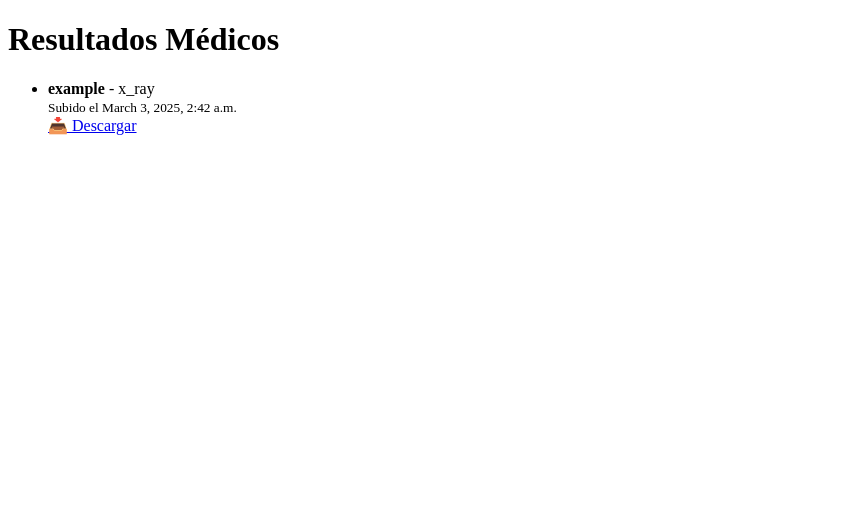
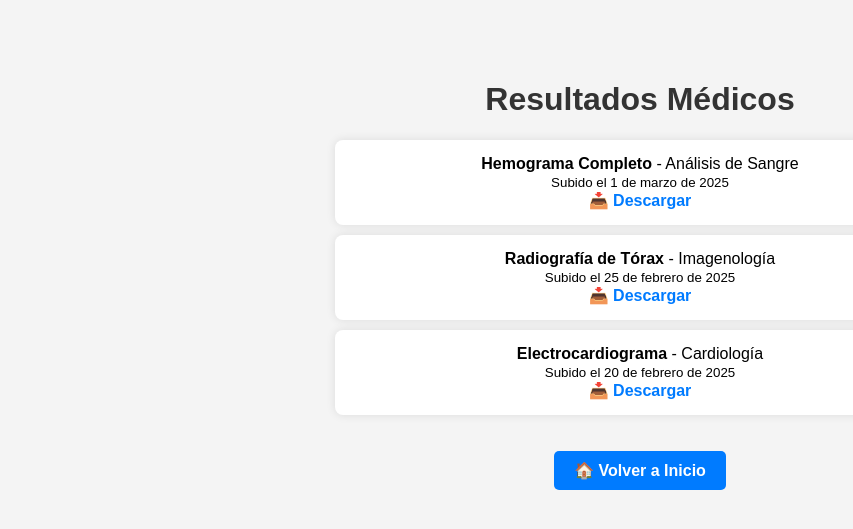
Before and after one commit to vcastrop/vitalIA, a Django app: page /results/ in a window 1280 px wide. Shown: the top 529 px of the page, without its empty margins (0-853 px from the left). Run offline with Django 5.2, Linux system fonts and the light colour scheme; data comes from the database, SQL or seed files in the repository; both versions use the stored data as it was after the commit.

Commit message:
Resultados Medicos pag

```diff
--- a/test_results_web/results/templates/results/result_list.html
+++ b/test_results_web/results/templates/results/result_list.html
@@ -2,20 +2,79 @@
 <html lang="es">
 <head>
     <meta charset="UTF-8">
+    <meta name="viewport" content="width=device-width, initial-scale=1.0">
     <title>Resultados Médicos - VitalIA</title>
+    <style>
+        body {
+            font-family: Arial, sans-serif;
+            margin: 40px;
+            padding: 20px;
+            background-color: #f4f4f4;
+            text-align: center;
+        }
+        h1 {
+            color: #333;
+        }
+        ul {
+            list-style: none;
+            padding: 0;
+        }
+        li {
+            background: white;
+            padding: 15px;
+            margin: 10px auto;
+            width: 50%;
+            border-radius: 8px;
+            box-shadow: 0px 0px 10px rgba(0, 0, 0, 0.1);
+        }
+        a {
+            text-decoration: none;
+            color: #007BFF;
+            font-weight: bold;
+        }
+        a:hover {
+            text-decoration: underline;
+        }
+        .btn-home {
+            display: inline-block;
+            margin-top: 20px;
+            padding: 10px 20px;
+            background-color: #007BFF;
+            color: white;
+            text-decoration: none;
+            border-radius: 5px;
+        }
+        .btn-home:hover {
+            background-color: #0056b3;
+        }
+    </style>
 </head>
 <body>
     <h1>Resultados Médicos</h1>
     <ul>
-        {% for result in results %}
-            <li>
-                <strong>{{ result.name }}</strong> - {{ result.result_type }}
-                <br>
-                <small>Subido el {{ result.date_uploaded }}</small>
-                <br>
-                <a href="{{ result.file.url }}" download>📥 Descargar</a>
-            </li>
-        {% endfor %}
+        <li>
+            <strong>Hemograma Completo</strong> - Análisis de Sangre
+            <br>
+            <small>Subido el 1 de marzo de 2025</small>
+            <br>
+            <a href="archivos/hemograma.pdf" download>📥 Descargar</a>
+        </li>
+        <li>
+            <strong>Radiografía de Tórax</strong> - Imagenología
+            <br>
+            <small>Subido el 25 de febrero de 2025</small>
+            <br>
+            <a href="archivos/radiografia_torax.pdf" download>📥 Descargar</a>
+        </li>
+        <li>
+            <strong>Electrocardiograma</strong> - Cardiología
+            <br>
+            <small>Subido el 20 de febrero de 2025</small>
+            <br>
+            <a href="archivos/electrocardiograma.pdf" download>📥 Descargar</a>
+        </li>
     </ul>
+
+    <a href="/" class="btn-home">🏠 Volver a Inicio</a>
 </body>
 </html>
--- a/test_results_web/results/views.py
+++ b/test_results_web/results/views.py
@@ -1,6 +1,8 @@
 from django.shortcuts import render
 from .models import MedicalResult
 
+def home(request):
+    return render(request, "home.html")
 def result_list(request):
     results = MedicalResult.objects.all().order_by("-date_uploaded")
     return render(request, "results/result_list.html", {"results": results})
--- a/test_results_web/test_results_web/urls.py
+++ b/test_results_web/test_results_web/urls.py
@@ -1,12 +1,10 @@
 from django.contrib import admin
 from django.urls import path, include
 from django.shortcuts import redirect
-
-def home_redirect(request):
-    return redirect("result_list")  # Redirige la raíz a la vista de resultados
+from results.views import home  # Importa la vista home
 
 urlpatterns = [
-    path("", home_redirect),  # Redirige la raíz (/) a "results/"
     path("admin/", admin.site.urls),
-    path("results/", include("results.urls")),
+    path("", home, name="home"),  # Ruta para la página principal
+    path("results/", include("results.urls")),  # Ruta para los resultados
 ]
```
Also changed, not shown: test_results_web/results/templates/home.html (added, +41 -0 lines), test_results_web/db.sqlite3, 1 other file.
